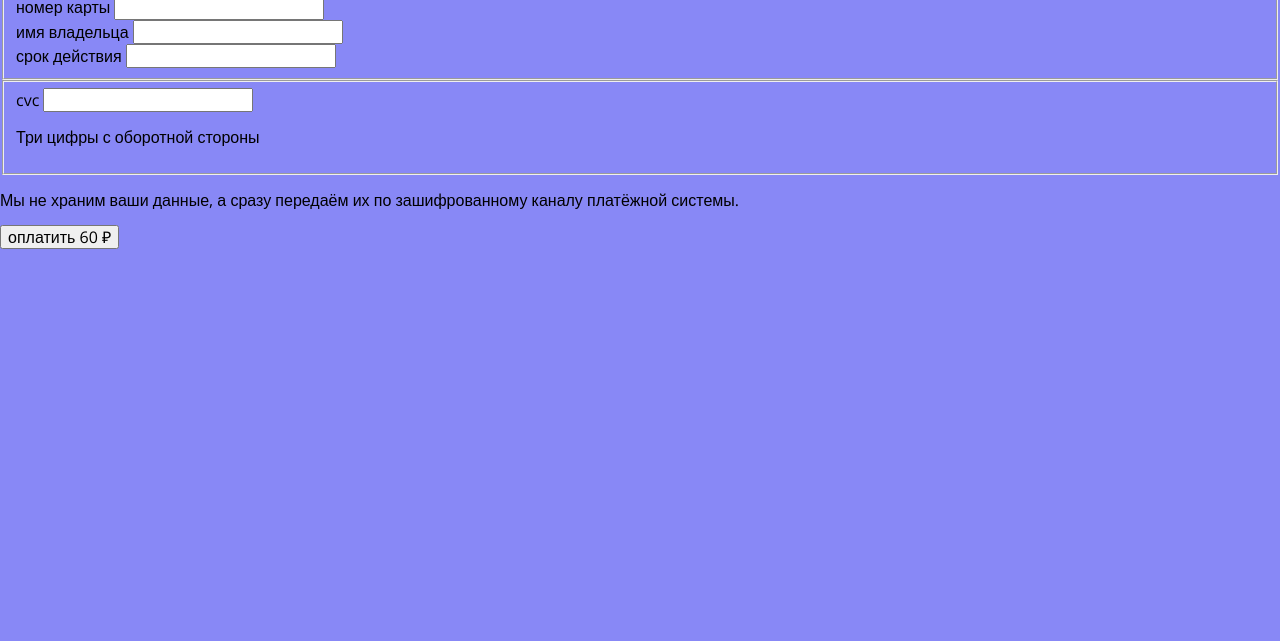
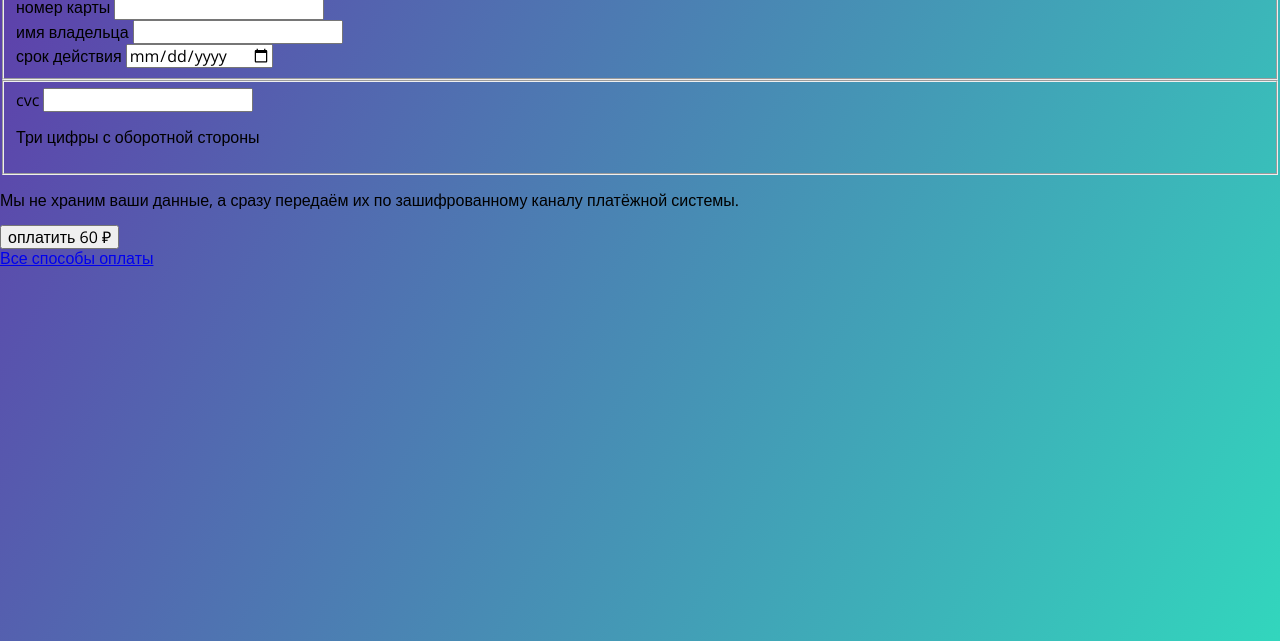
Before and after one commit to katrinLuna/payment-form__demo, a website built with webpack: page build/index.html in a window 1280 px wide. Shown: the part 159-800 px from the top of the page. Built offline with nearby package versions, Linux system fonts and the light colour scheme.

Commit message:
finish markup w/form validate

```diff
--- a/sass/_variables.scss
+++ b/sass/_variables.scss
@@ -1 +1,2 @@
-$corp-blue: #283645;
+$blue-with-a-hint-of-purple: #6039aa;
+$tealish: #32d6bd;
--- a/sass/common.scss
+++ b/sass/common.scss
@@ -40,5 +40,5 @@ input[type="radio"].visually-hidden {
 .page-wrapper {
   width: 100%;
   height: 100vh;
-  background-color: #8888f6;
+  background-image: linear-gradient(118deg, $blue-with-a-hint-of-purple, $tealish);
 }
```
Also changed, not shown: build/bundle.css, build/index.html, 1 other file.
